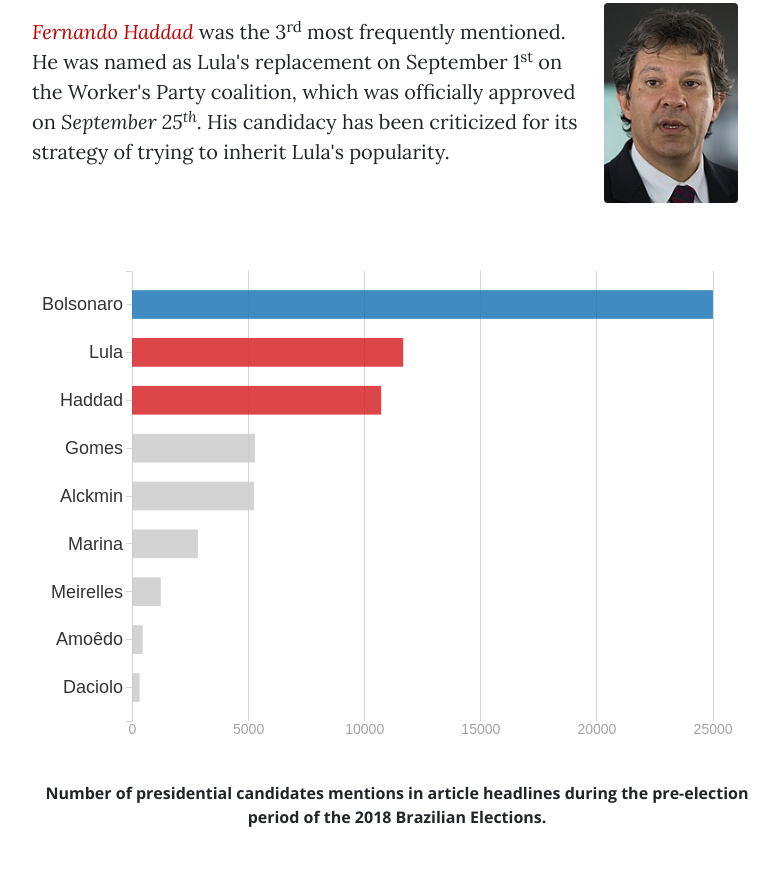
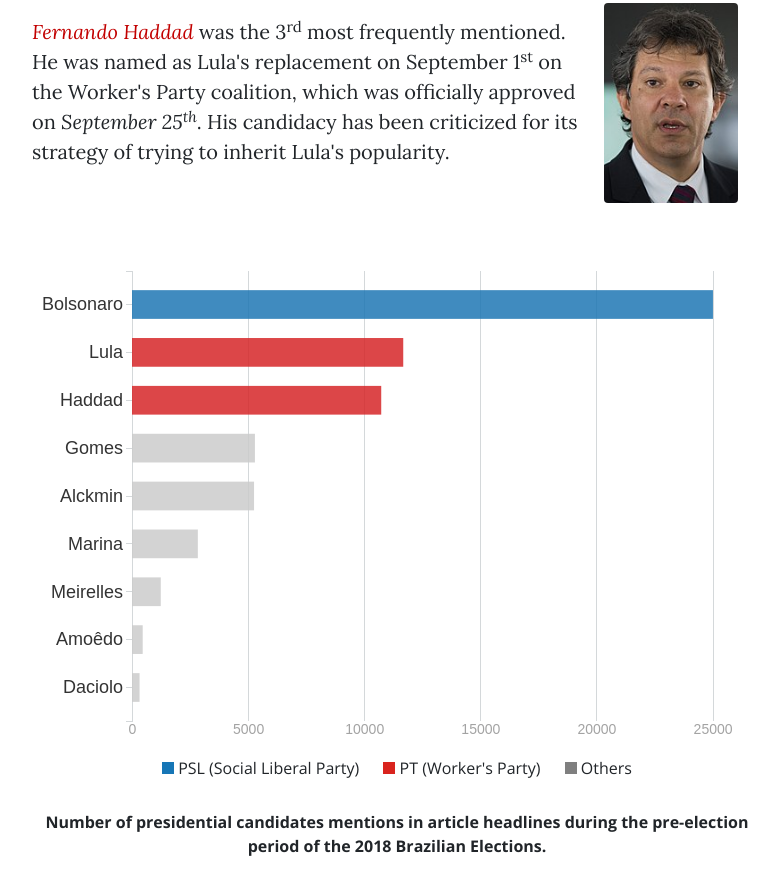
Before and after one commit to NYU-VIS-FALL2018/storytelling-group-2, a plain HTML site: page index.html in a window 1280 px wide. Shown: the part 1348-2234 px from the top of the page, without its empty margins (243-1022 px from the left). Drawn offline with nearby package versions, Linux system fonts and the light colour scheme; no server answers.

Commit message:
Added legends in the bar chart

```diff
--- a/index.html
+++ b/index.html
@@ -126,8 +126,22 @@
                 />
               </p>
             -->
-            <div id="mentions-bar-chart" class="mt-5">
+            <div id="mentions-bar-chart" class="chart mt-5">
               <svg width="730" height="500"></svg>
+              <div class="legend-container">
+                <div class="legend">
+                  <div class="block" style="background-color:#1676B6"></div>
+                  <span>PSL (Social Liberal Party)</span>
+                </div>
+                <div class="legend">
+                  <div class="block" style="background-color:#D9241E"></div>
+                  <span>PT (Worker's Party)</span>
+                </div>
+                <div class="legend">
+                  <div class="block" style="background-color:#7F7F7F"></div>
+                  <span>Others</span>
+                </div>
+              </div>
               <p class="chart-caption">
                 Number of presidential candidates mentions in article headlines during the pre-election period of the
                 2018 Brazilian Elections.
@@ -142,7 +156,7 @@
             <p>
               Websites do not publish original content only. To measure the extent to which articles propagate on the
               Web, we tracked news stories that were re-published in different sites from its original source. Looking
-              at this data we can see that some stories got more traction than others and therefore became more popular.
+              at this data we can see that some stories get more traction than others and therefore become more popular.
             </p>
 
             <div class="chart wide-chart">
@@ -154,7 +168,10 @@
               </p>
             </div>
 
-            <p>Following chart shows the speed wich news stories propagated from its original source to other sites.</p>
+            <p>
+
+              Following chart shows the speed wich news stories propagated from its original source to other sites.
+            </p>
 
             <div class="chart wide-chart row no-gutters">
               <div id="propagation-speed-chart" class="col chart propagation-speed-chart"></div>
@@ -180,8 +197,7 @@
 
             <h2 class="section-heading">Conclusion</h2>
             <p>
-
-We can see that Bolsonaro has dominated the news coverage throughout the campaign period. What is interesting, is that a lot of the stories were not positive. There was a lot of negative coverage about his statement and his tactics (for example, the story about UN High Commissioner saying Bolsonaro's positions are dangerous for human rights). However, his polling numbers did not seem to get affected by those negative stories. Instead, we can see a correlation between his polling numbers and his mentions (regardless of whether those mentions were positive or negative). In conclusion, in the story of Bolsonaro and the Brazilian elections, we can see the truth of the saying "There is no such thing as a bad publicity".
+              We can see that Bolsonaro has dominated the news coverage throughout the campaign period. What is interesting, is that a lot of the stories were not positive. There was a lot of negative coverage about his statement and his tactics (cite examples here from the top stories). However, his polling numbers did not seem to get affected by those negative stories. Instead, we can see a correlation between his polling numbers and his mentions (regardless of whether those mentions were positive or negative). In conclusion, in the story of Bolsonaro and the Brazilian elections, we can see the truth of the saying "There is no such thing as a bad publicity".
             </p>
 
 
@@ -221,7 +237,7 @@ We can see that Bolsonaro has dominated the news coverage throughout the campaig
 
       const csvFile = 'data/BR-Crawl-Articles-Annotated.csv.Clustered.csv';
       const TIMESTAMP_HEADER = 'crawl_timestamp'; //'article_timestamp';
-      const DEFAULT_MIN_DATE = '2018-07-01';
+      const DEFAULT_MIN_DATE = '2018-08-01';
       const DEFAULT_MAX_DATE = '2018-10-30';
 
       const store = {};
@@ -308,7 +324,7 @@ We can see that Bolsonaro has dominated the news coverage throughout the campaig
           tagId: '#propagation-speed-chart',
           data: data,
           clusters: clusters,
-          min: 10
+          min: 15
         });
 
         // drawProgagationSpeedChart({
--- a/story.css
+++ b/story.css
@@ -187,3 +187,22 @@
 .scatter-plot {
   font: 10px sans-serif;
 }
+
+/* Legends for the bar chart */
+
+.legend-container {
+  text-align: center;
+  vertical-align: middle;
+  padding-top: 5px
+}
+.legend {
+  display: inline-block;
+  padding:0 10px;
+}
+
+.legend .block {
+  width:12px;
+  height:12px;
+  display:inline-block;
+  background-color:#C20000;
+}
```
